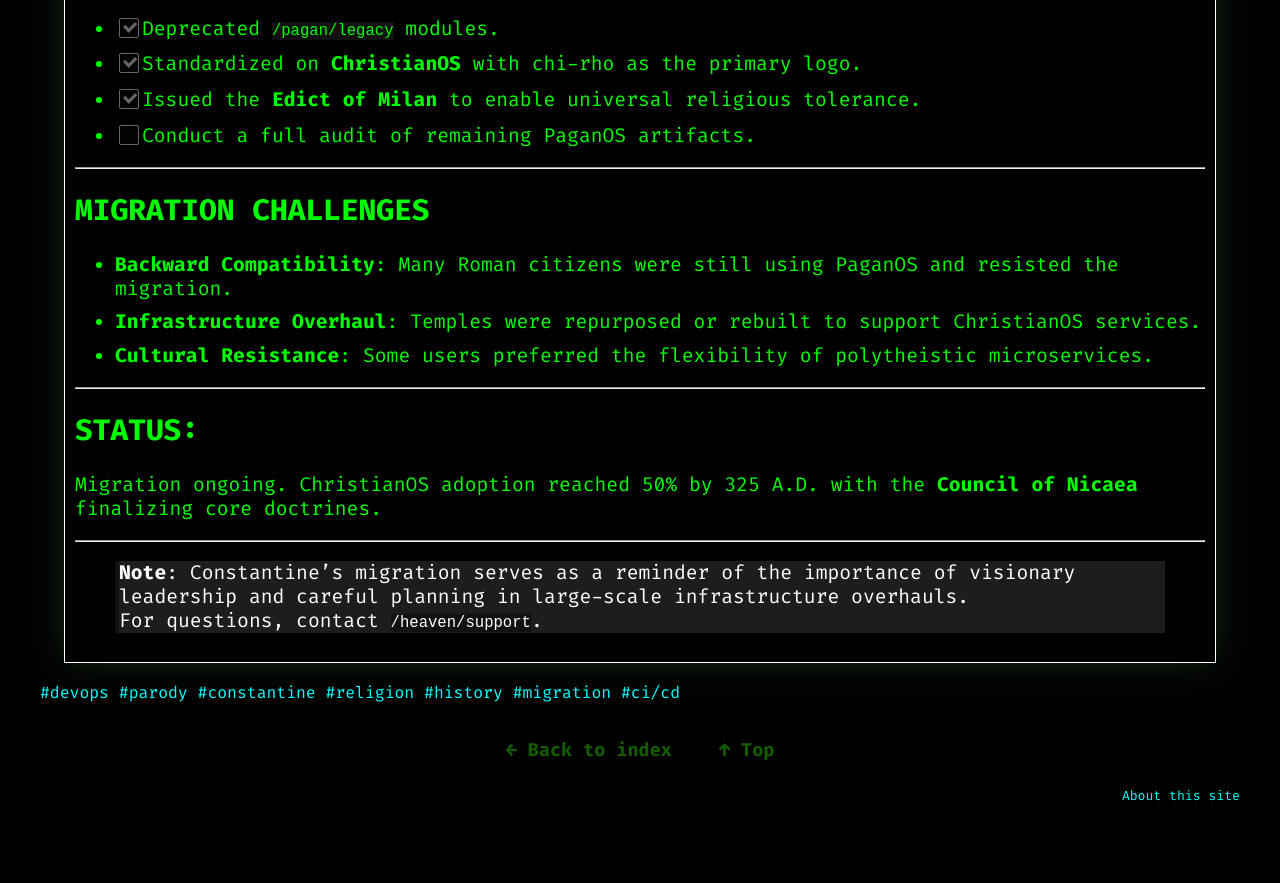
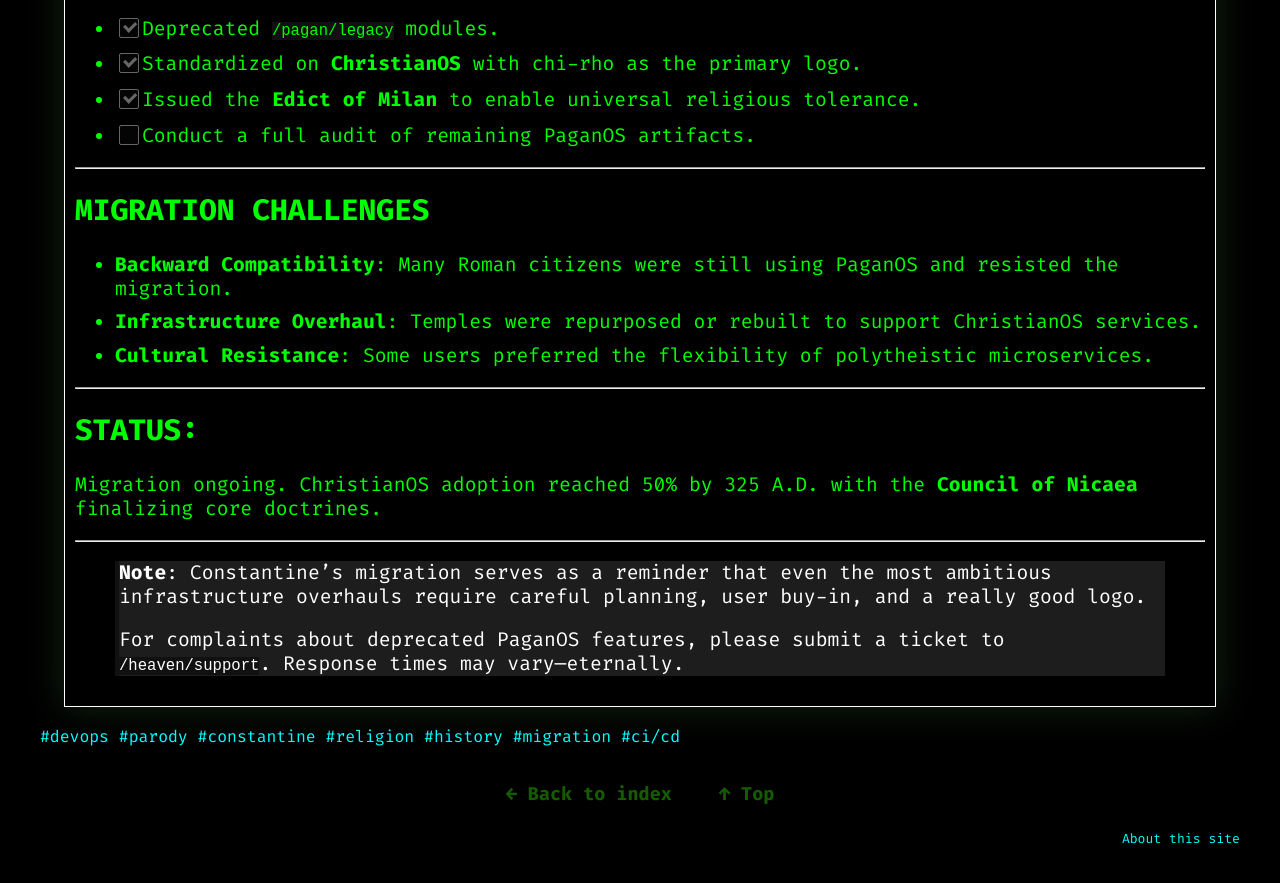
Before and after one commit to anthonypdawson/divine-devops-universe, a Jekyll site: the page built from _posts/2025-05-05-constantine.md, in a window 1280 px wide and 900 px high, scrolled down 1806 px. Shown: the top 883 px of the window. Built offline with Jekyll 4.4.1, drawn with Linux system fonts in a browser that asks for light colours; before the commit the page ends 2663 px from its top, so only the background shows below that.

Commit message:
Revise note on Constantine's migration to emphasize the need for careful planning, user buy-in, and branding in infrastructure overhauls.

```diff
--- a/_posts/2025-05-05-constantine.md
+++ b/_posts/2025-05-05-constantine.md
@@ -66,5 +66,6 @@ Migration ongoing. ChristianOS adoption reached 50% by 325 A.D. with the **Counc
 
 ---
 
-> **Note**: Constantine's migration serves as a reminder of the importance of visionary leadership and careful planning in large-scale infrastructure overhauls.
-> For questions, contact `/heaven/support`.
+> **Note**: Constantine's migration serves as a reminder that even the most ambitious infrastructure overhauls require careful planning, user buy-in, and a really good logo.
+>
+> For complaints about deprecated PaganOS features, please submit a ticket to `/heaven/support`. Response times may vary—eternally.
```
